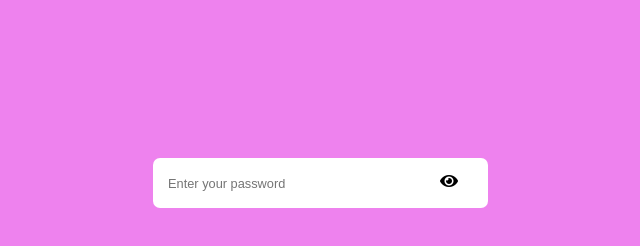
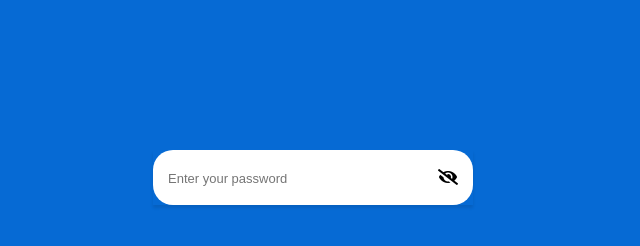
Before and after one commit to natwoj/showhidepass, a plain HTML site: page index.html in a window 1280 px wide. Both pictures are taken after a click on the element 776 px from the left and 182 px from the top of the page. Shown: the whole page, without its empty margins (327-967 px from the left). Drawn offline with Linux system fonts and the light colour scheme.

Commit message:
full showhide pass

```diff
--- a/index.html
+++ b/index.html
@@ -13,6 +13,6 @@
           <input type="password" placeholder="Enter your password" required> </input>
           <span class="show-btn"><i class="fas fa-eye"></i></span>
       </div>
-
+      <script src="js.js"></script>
     </body>
 </html>
--- /dev/null
+++ b/js.js
@@ -0,0 +1,14 @@
+
+const passField = document.querySelector("input");
+const showBtn = document.querySelector("span i");
+
+showBtn.onclick = (() => {
+if (passField.type === "password") {
+passField.type = "text";
+showBtn.classList.add("hide-btn");
+} else {
+    passField.type = "password";
+showBtn.classList.remove("hide-btn")
+}
+}
+)
--- a/styles.css
+++ b/styles.css
@@ -1,39 +1,43 @@
-* {
-     margin; 0;
+*{
+    margin: 0;
     padding: 0;
+    box-sizing: border-box;
     font-family: 'Poppins', sans-serif;
   }
-body {
-     background-color:  violet;
+  body{
     display: flex;
+    height: 100%;
     place-items: center;
-     height: 100%;
+    background: #066ad4;
   }
-.wrapper {
+  .wrapper{
     position: relative;
-margin: 150px auto;
-height: 50px;
+    height: 55px;
     width: 320px;
-background-color: white;
-border-radius: 7px;
+    margin:150px auto;
+    box-shadow: 0px 3px 3px rgba(0,0,0,0.1);
   }
-.wrapper input {
+  .wrapper input{
     width: 100%;
     height: 100%;
     border: none;
-    margin-left: 15px;
+    padding-left: 15px;
+    font-size: 18px;
     outline: none;
-    font-size: 1rem;
-    border-radius: 7px;
+    border-radius: 20px;
+  }
+  .wrapper input::placeholder{
+    font-size: 13px;
   }
 
-.wrapper input::placeholder {
-    font-size: 0.8rem;
-}
 .wrapper span {
     position: absolute;
     right: 15px;
-    top: 15px;
+    top: 50%;
+    transform: translateY(-50%);
+    cursor: pointer;
     display: block;
-    cursor: pointer;
 }
+.wrapper span i.hide-btn::before {
+    content: "\f070";
+}
```
Lines whose indentation alone changed are shown as unchanged.
